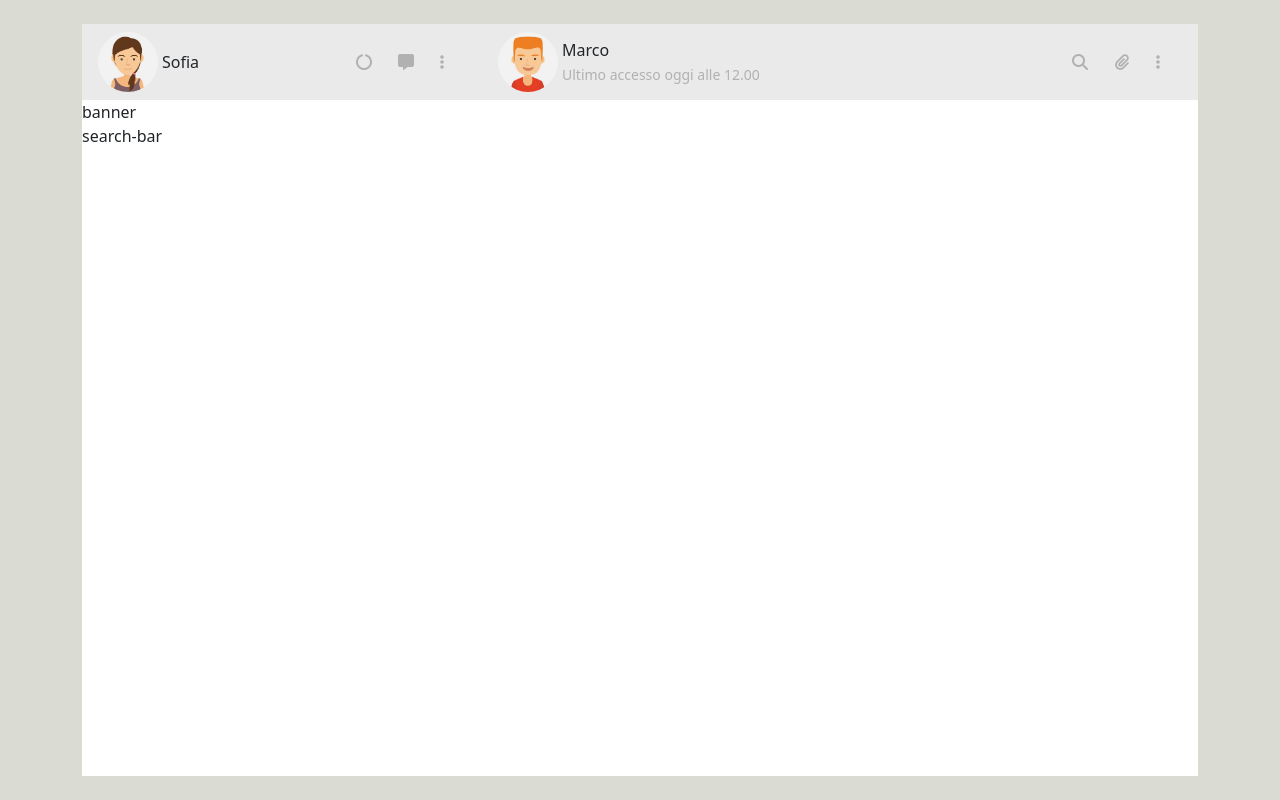
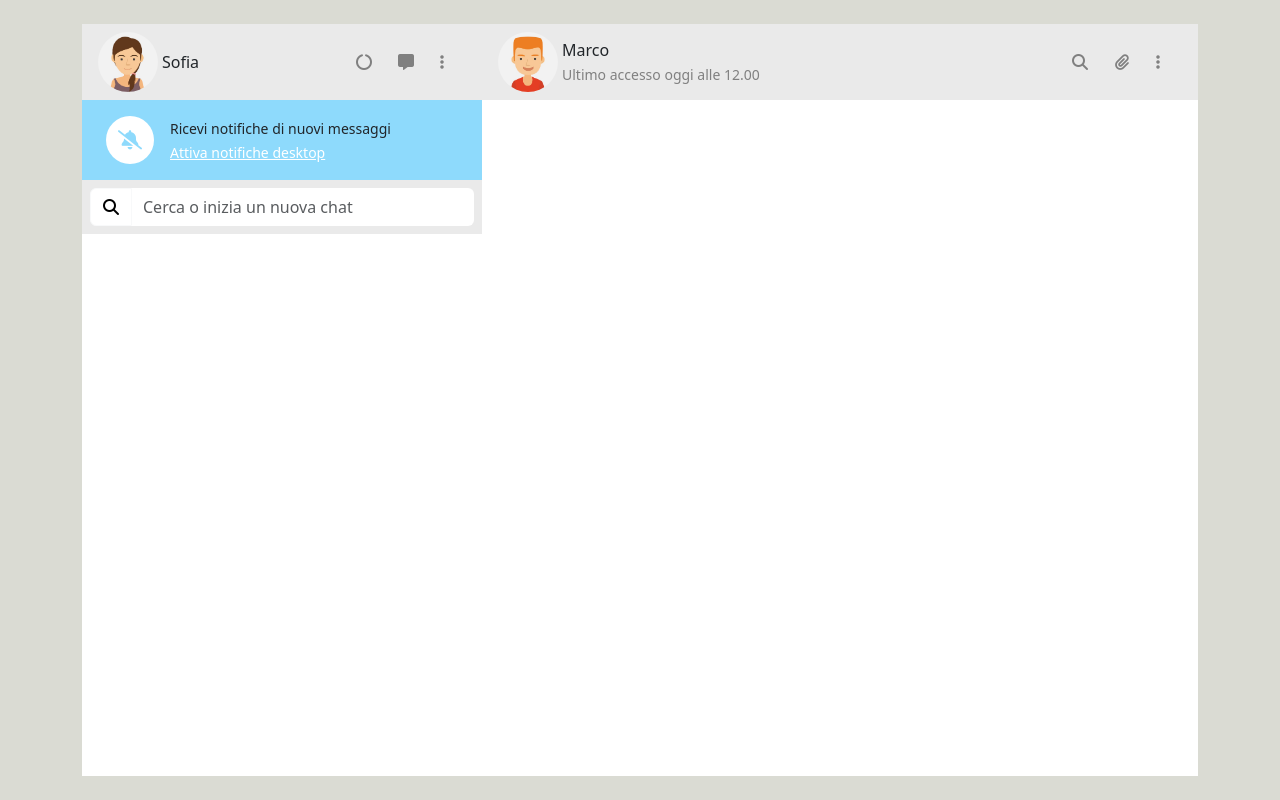
Before and after one commit to alessandrostorchi92/vue-boolzapp, a plain HTML site: page index.html in a window 1280 px wide. Drawn offline with nearby package versions, Linux system fonts and the light colour scheme.

Commit message:
search-bar  completata

```diff
--- a/css/style.css
+++ b/css/style.css
@@ -37,6 +37,31 @@ main {
     justify-content: space-between;
 }
 
+.banner {
+    display: flex;
+    gap: 1rem;
+    background-color: #8EDAFC;
+    padding: 1rem 1.5rem;
+}
+
+.banner i {
+    background-color: white;
+    color:#8EDAFC;
+    border-radius: 50%;
+    overflow: hidden;
+    width: 40px;
+    padding: 1.5rem;
+    aspect-ratio: 1/1;
+    display: flex;
+    justify-content: center;
+    align-items: center;
+    font-size: 1.2rem;
+}
+
+.banner a {
+    color: white;
+}
+
 .contacts-list {
     flex-grow: 1;
     overflow: auto;
@@ -58,9 +83,8 @@ main {
     width: 100%;
 }
 
-
 .icons-container i {
-    color: #B1B1B1;
+    color: grey;
 }
 
 #main-content {
@@ -69,5 +93,14 @@ main {
 }
 
 .last-access {
-    color: #B1B1B1;
+    color: grey;
 }
+
+.search-bar {
+    padding: .5rem;
+    background-color: #EAEAEA;
+}
+
+.btn-light {
+    --bs-btn-bg: white;
+}
--- a/index.html
+++ b/index.html
@@ -47,8 +47,18 @@
                             <div class="btn btn-link"><i class="fas fa-ellipsis-vertical"></i></div>
                         </div>
                     </nav>
-                    <div class="banner">banner</div>
-                    <div class="search-bar">search-bar</div>
+                    <div class="banner">
+                        <i class=" fas fa-bell-slash"></i>
+                        <div><small>Ricevi notifiche di nuovi messaggi</small>
+                            <a class="d-block" href="#"><small>Attiva notifiche desktop</small></a>
+                        </div>
+                    </div>
+                    <div class="search-bar">
+                        <div class="input-group">
+                            <button class="btn btn-light"><i class="fas fa-search"></i></button>
+                            <input type="text" class="form-control border-0" placeholder="Cerca o inizia un nuova chat">
+                        </div>
+                    </div>
                     <div class="contacts-list"></div>
                 </div>
                 <div id="main-content">
```
Also changed, not shown: 1 other file.
